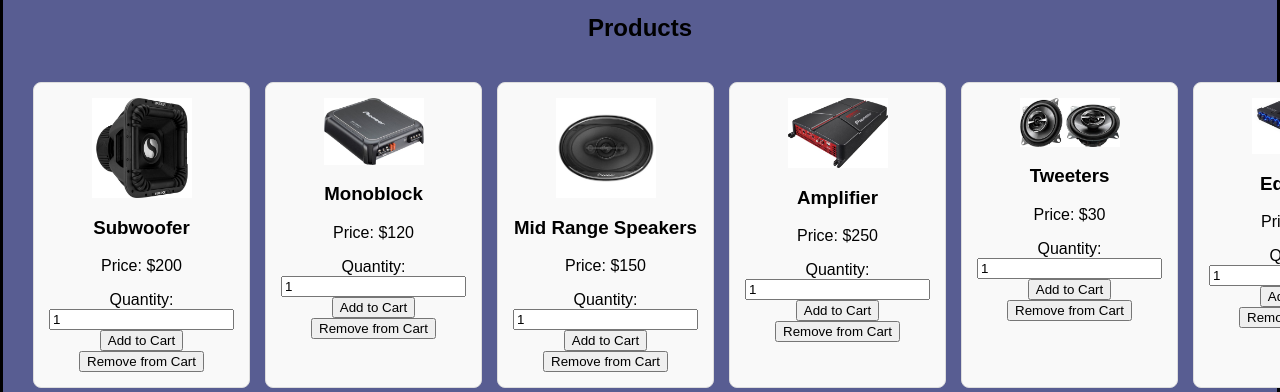
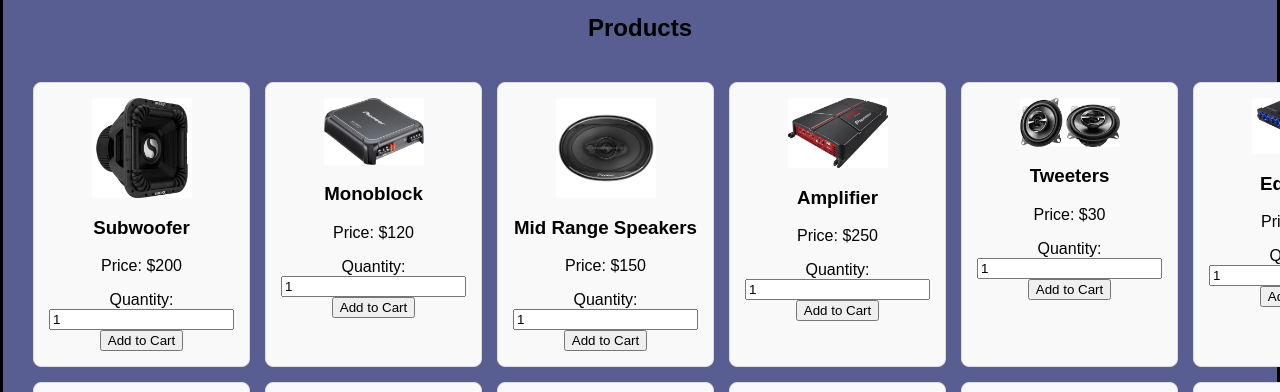
Before and after one commit to 254-Tobby/retro-pioneer-sounds-2, a plain HTML site: page index.html in a window 1280 px wide. Shown: the part 207-599 px from the top of the page. Drawn offline with Linux system fonts and the light colour scheme.

Commit message:
remove unnessesary remove button

```diff
--- a/index.html
+++ b/index.html
@@ -223,7 +223,6 @@
                 <label for="quantity-${product.id}">Quantity:</label>
                 <input type="number" id="quantity-${product.id}" value="1" min="1">
                 <button onclick="addToCart(${product.id})">Add to Cart</button>
-                <button onclick="removeFromCart(${product.id})">Remove from Cart</button>
             `;
             productList.appendChild(productElement);
         });
```
